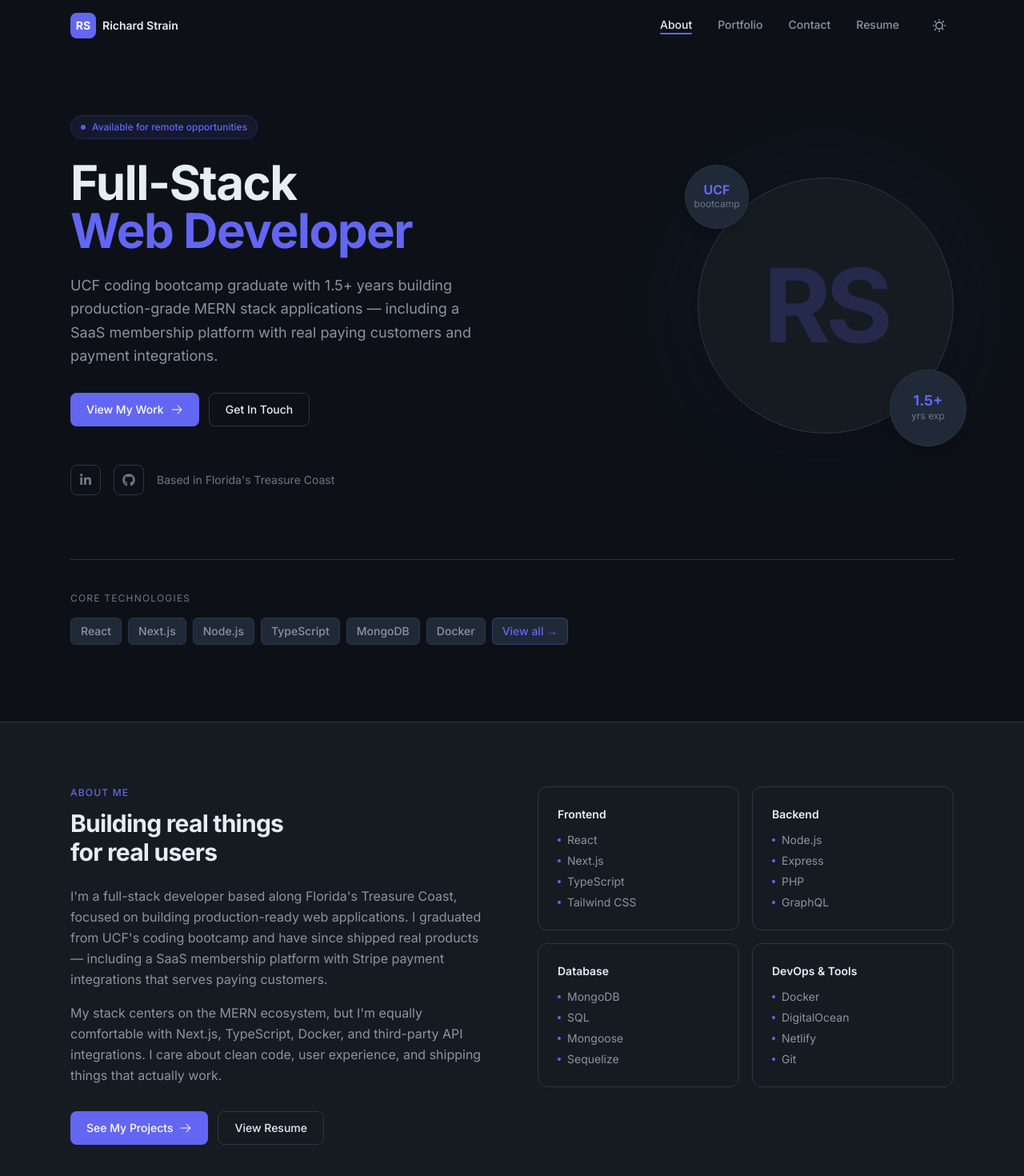
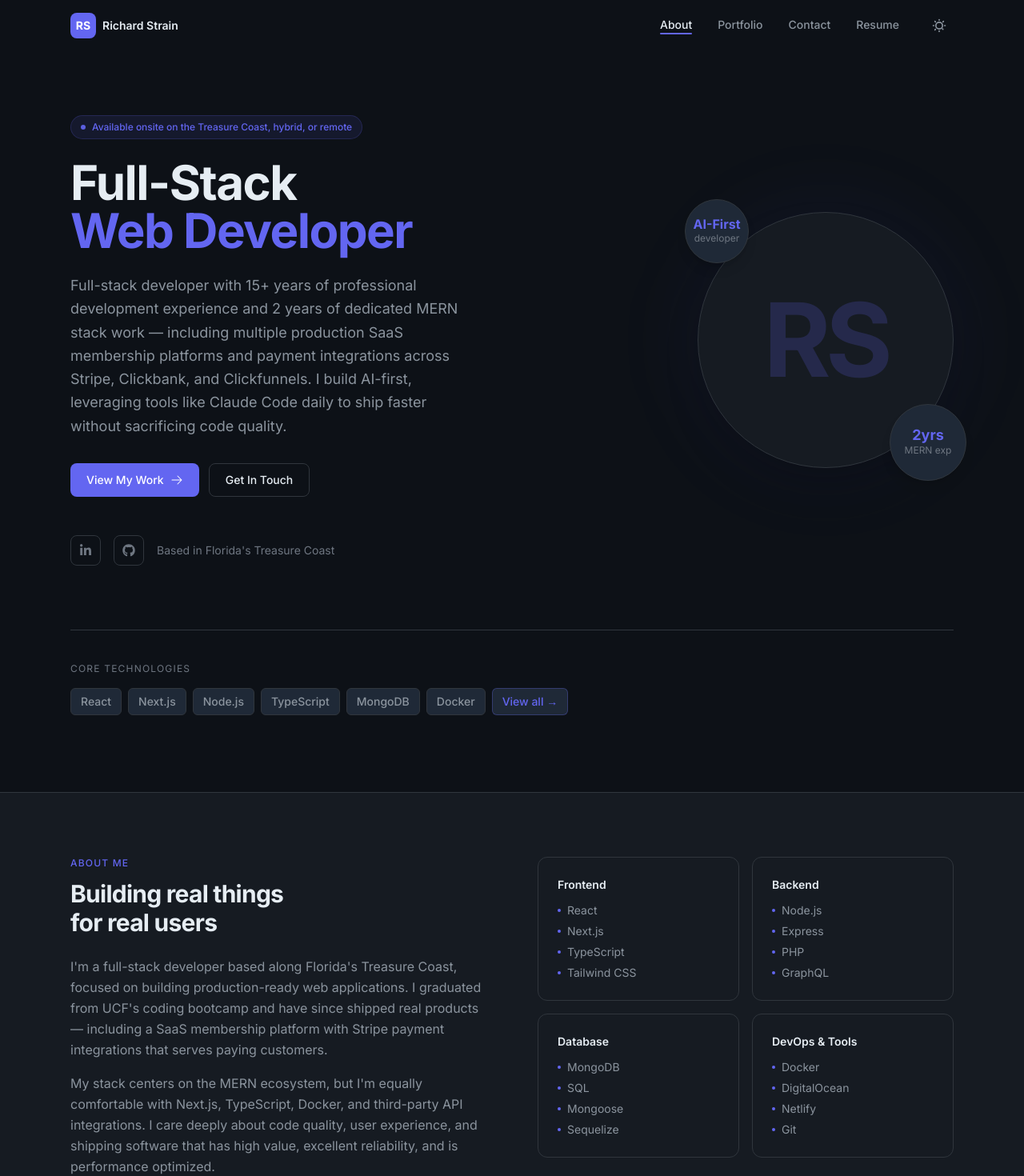
Before and after one commit to rich-strain/robot-barnacle, a React (Vite) app: page / in a window 1280 px wide. Shown: the top 1470 px of the page at 80% size. Built offline with nearby package versions, Linux system fonts and the light colour scheme.

Commit message:
resume and home page updates

```diff
--- a/src/pages/Home.jsx
+++ b/src/pages/Home.jsx
@@ -13,7 +13,7 @@ const Home = () => {
           <div className="animate-slide-up">
             <div className="inline-flex items-center gap-2 px-3 py-1.5 rounded-full bg-accent/10 border border-accent/20 text-accent text-xs font-medium mb-6">
               <span className="w-1.5 h-1.5 rounded-full bg-accent animate-pulse"></span>
-              Available for remote opportunities
+              Available onsite on the Treasure Coast, hybrid, or remote
             </div>
 
             <h1 className="text-4xl sm:text-5xl lg:text-6xl font-bold text-text-primary leading-tight tracking-tight mb-6">
@@ -23,9 +23,9 @@ const Home = () => {
             </h1>
 
             <p className="text-text-secondary text-lg leading-relaxed mb-8 max-w-lg">
-              UCF coding bootcamp graduate with 1.5+ years building production-grade MERN stack
-              applications — including a SaaS membership platform with real paying customers and
-              payment integrations.
+              Full-stack developer with 15+ years of professional development experience and 2 years of dedicated MERN stack work — including multiple
+              production SaaS membership platforms and payment integrations across Stripe, Clickbank, and Clickfunnels. I build AI-first, leveraging tools like
+              Claude Code daily to ship faster without sacrificing code quality.
             </p>
 
             <div className="flex flex-wrap gap-3 mb-10">
@@ -65,18 +65,16 @@ const Home = () => {
           <div className="flex items-center justify-center lg:justify-end animate-fade-in">
             <div className="relative">
               <div className="w-64 h-64 sm:w-80 sm:h-80 rounded-full bg-surface border border-border flex items-center justify-center shadow-2xl">
-                <div className="text-8xl sm:text-9xl font-bold text-accent/20 select-none tracking-tighter">
-                  RS
-                </div>
+                <div className="text-8xl sm:text-9xl font-bold text-accent/20 select-none tracking-tighter">RS</div>
               </div>
               <div className="absolute inset-0 rounded-full bg-accent/5 blur-2xl scale-110 -z-10"></div>
               <div className="absolute -bottom-4 -right-4 w-24 h-24 rounded-full bg-elevated border border-border flex flex-col items-center justify-center shadow-lg">
-                <span className="text-accent font-bold text-lg leading-none">1.5+</span>
-                <span className="text-text-muted text-xs mt-0.5">yrs exp</span>
+                <span className="text-accent font-bold text-lg leading-none">2yrs</span>
+                <span className="text-text-muted text-xs mt-0.5">MERN exp</span>
               </div>
               <div className="absolute -top-4 -left-4 w-20 h-20 rounded-full bg-elevated border border-border flex flex-col items-center justify-center shadow-lg">
-                <span className="text-accent font-bold text-base leading-none">UCF</span>
-                <span className="text-text-muted text-xs mt-0.5">bootcamp</span>
+                <span className="text-accent font-bold text-base leading-none">AI-First</span>
+                <span className="text-text-muted text-xs mt-0.5">developer</span>
               </div>
             </div>
           </div>
@@ -104,17 +102,19 @@ const Home = () => {
           <div className="grid grid-cols-1 lg:grid-cols-2 gap-16 items-start">
             <div>
               <p className="text-accent text-xs uppercase tracking-widest mb-3 font-medium">About Me</p>
-              <h2 className="section-title mb-6">Building real things<br />for real users</h2>
+              <h2 className="section-title mb-6">
+                Building real things
+                <br />
+                for real users
+              </h2>
               <p className="text-text-secondary leading-relaxed mb-4">
-                I&apos;m a full-stack developer based along Florida&apos;s Treasure Coast, focused on building
-                production-ready web applications. I graduated from UCF&apos;s coding bootcamp and have since
-                shipped real products — including a SaaS membership platform with Stripe payment integrations
+                I&apos;m a full-stack developer based along Florida&apos;s Treasure Coast, focused on building production-ready web applications. I graduated
+                from UCF&apos;s coding bootcamp and have since shipped real products — including a SaaS membership platform with Stripe payment integrations
                 that serves paying customers.
               </p>
               <p className="text-text-secondary leading-relaxed mb-8">
-                My stack centers on the MERN ecosystem, but I&apos;m equally comfortable with Next.js, TypeScript,
-                Docker, and third-party API integrations. I care about clean code, user experience, and shipping
-                things that actually work.
+                My stack centers on the MERN ecosystem, but I&apos;m equally comfortable with Next.js, TypeScript, Docker, and third-party API integrations. I
+                care deeply about code quality, user experience, and shipping software that has high value, excellent reliability, and is performance optimized.
               </p>
               <div className="flex flex-wrap gap-3">
                 <Link to="/portfolio" className="btn-primary">
```
Also changed, not shown: 2 other files (tests, documents, lock files or other folders).
